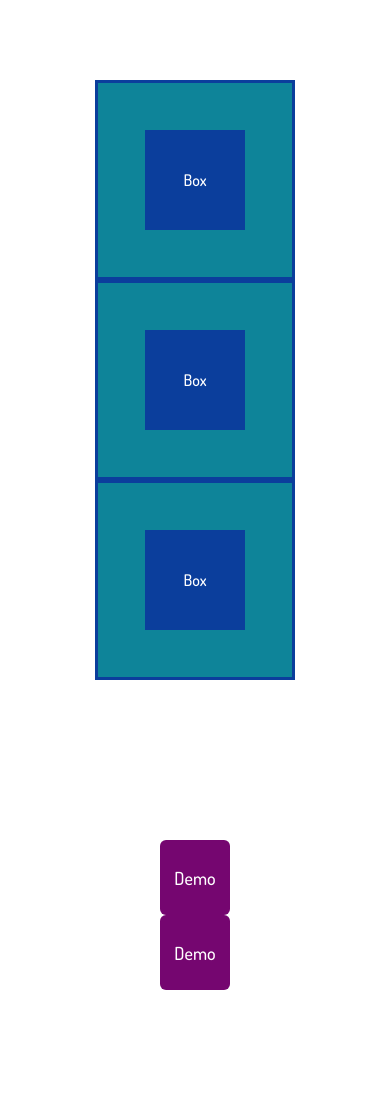
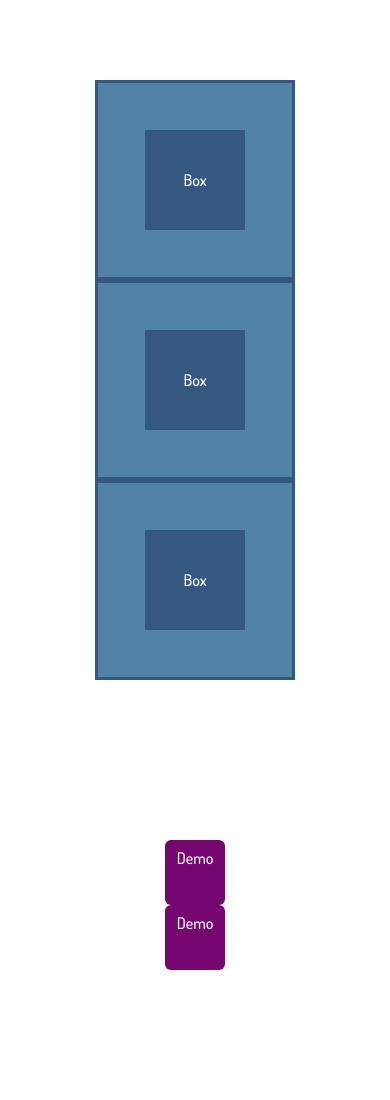
Before and after one commit to letife327/TransitionsTask, a plain HTML site: page NewStart - Copy/index.html in a window 390 px wide. Shown: the top 1100 px of the page. Drawn offline with nearby package versions, Linux system fonts and the light colour scheme.

Commit message:
CorrectColor

```diff
--- a/NewStart - Copy/_demo.sass
+++ b/NewStart - Copy/_demo.sass
@@ -3,15 +3,15 @@
         .box
             width: 200px
             height: 200px
-            background-color: #0e8499
+            background-color: #5183A7
             display: flex
             justify-content: center
             align-items: center
-            border: 3px solid #0b3e9c
+            border: 3px solid #345880
             .minibox
                 width: 100px
                 height: 100px
-                background-color: #0b3e9c
+                background-color: #345880
                 color: #ffffff
                 display: flex
                 justify-content: center
--- a/NewStart - Copy/_demo1.sass
+++ b/NewStart - Copy/_demo1.sass
@@ -4,19 +4,19 @@
             width: 150px
             height: 80px
             border-radius: 6px
-            background-color: #6e1099
+            background-color: #88637B
             font-size: 18px
-            padding: 15px 0
+            padding: 15px
             color: #ffffff
             transition: 2s
             &:hover
                 cursor: pointer
-                border: 3px solid #6e1099
-                background-color: #4d0653
+                border: 3px solid #88637B
+                background-color: #444152
     @media screen and ( max-width:800px  )
         .bigbox
             .box
-                background-color: #2166ce
+                background-color: #7485BF
                 width: 75px
                 height: 40px
                 display: flex
@@ -32,6 +32,10 @@
     @media screen and ( max-width: 500px  )
         .bigbox
             .box
-                width: 70px
-                height: 75px
+                width: 60px
+                height: 65px
                 background-color: #750670
+                padding: 10px 0 0 0
+                font-size: 16px
+                text-align: center
+                display: block
--- a/NewStart - Copy/_demo2.sass
+++ b/NewStart - Copy/_demo2.sass
@@ -17,6 +17,7 @@
             .box
                 width: 50px
                 height: 50px
+                background-color: #C3C588
     @media screen and ( max-width: 500px )
         .bigbox
             flex-direction: column
--- a/NewStart - Copy/_demo3.sass
+++ b/NewStart - Copy/_demo3.sass
@@ -7,7 +7,7 @@
             display: flex
             align-items: center
             justify-content: center
-            background-color: #1639aa
+            background-color: #476A8B
             color: #ffffff
         .selected
             position: absolute
--- a/NewStart - Copy/_demo4.sass
+++ b/NewStart - Copy/_demo4.sass
@@ -7,7 +7,7 @@
             display: flex
             align-items: center
             justify-content: center
-            background-color: #17ad30
+            background-color: #7B9F6E
             color: #ffffff
         .selected
             position: absolute
```
Also changed, not shown: NewStart - Copy/style.css, 1 other file.
